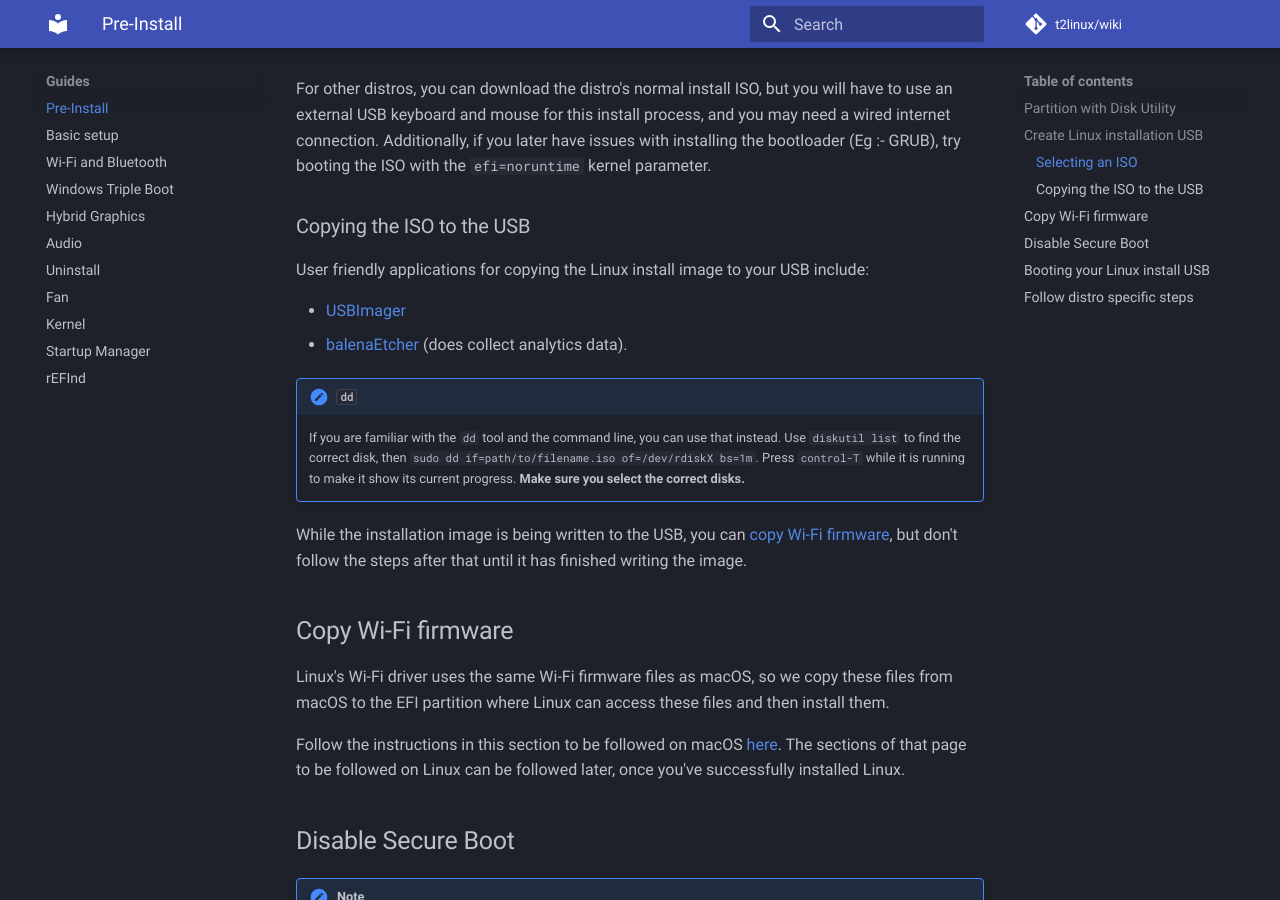
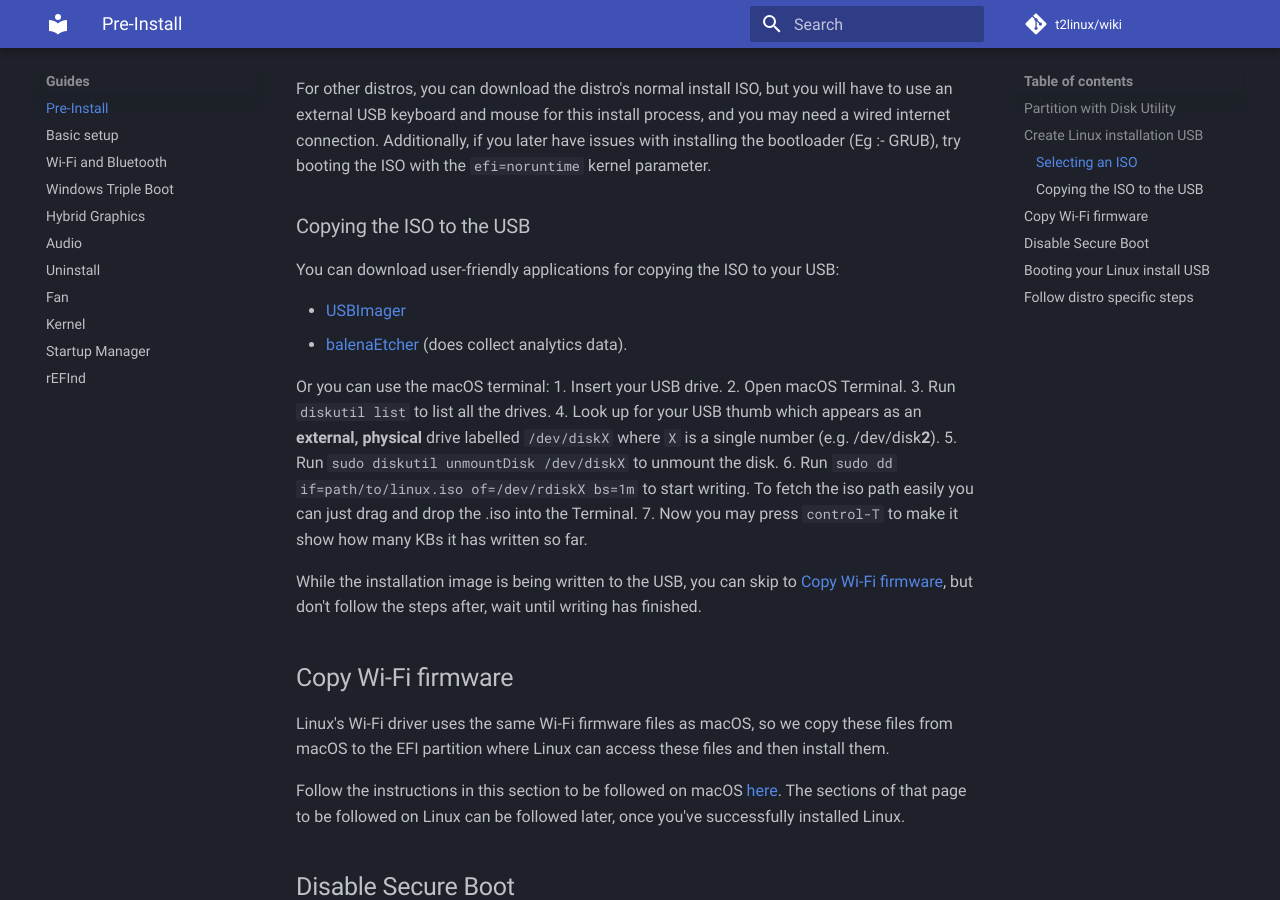
Before and after one commit to t2linux/wiki, an MkDocs documentation site: the page built from docs/guides/preinstall.md, in a window 1280 px wide and 900 px high, scrolled down 1279 px. Built offline with MkDocs 1.6.1 and Material for MkDocs 9.7.7, drawn with Linux system fonts in a browser that asks for light colours; comment, search, counter and statistics services are not loaded.

Commit message:
Update preinstall.md

```diff
--- a/docs/guides/preinstall.md
+++ b/docs/guides/preinstall.md
@@ -31,15 +31,21 @@ For other distros, you can download the distro's normal install ISO, but you wil
 
 ### Copying the ISO to the USB
 
-User friendly applications for copying the Linux install image to your USB include:
+You can download user-friendly applications for copying the ISO to your USB:
 
 - [USBImager](https://gitlab.com/bztsrc/usbimager/)
 - [balenaEtcher](https://www.balena.io/etcher/) (does collect analytics data).
 
-!!! hint "`dd`"
-    If you are familiar with the `dd` tool and the command line, you can use that instead. Use `diskutil list` to find the correct disk, then `sudo dd if=path/to/filename.iso of=/dev/rdiskX bs=1m`. Press `control-T` while it is running to make it show its current progress. **Make sure you select the correct disks.**
+Or you can use the macOS terminal:
+1. Insert your USB drive.
+2. Open macOS Terminal.
+3. Run `diskutil list` to list all the drives.
+4. Look up for your USB thumb which appears as an **external, physical** drive labelled `/dev/diskX` where `X` is a single number (e.g. /dev/disk**2**).
+5. Run `sudo diskutil unmountDisk /dev/diskX` to unmount the disk.
+6. Run `sudo dd if=path/to/linux.iso of=/dev/rdiskX bs=1m` to start writing. To fetch the iso path easily you can just drag and drop the .iso into the Terminal.
+7. Now you may press `control-T` to make it show how many KBs it has written so far.
 
-While the installation image is being written to the USB, you can [copy Wi-Fi firmware](#copy-wi-fi-firmware), but don't follow the steps after that until it has finished writing the image.
+While the installation image is being written to the USB, you can skip to [Copy Wi-Fi firmware](#copy-wi-fi-firmware), but don't follow the steps after, wait until writing has finished.
 
 ## Copy Wi-Fi firmware
 
```
